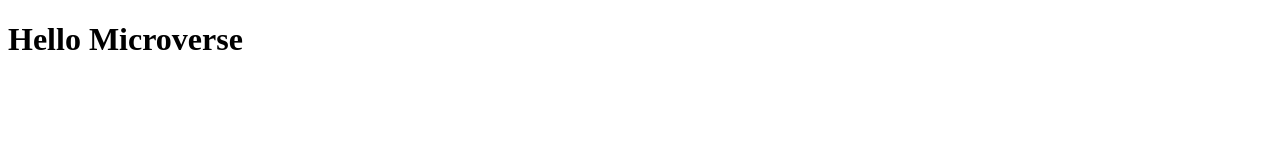
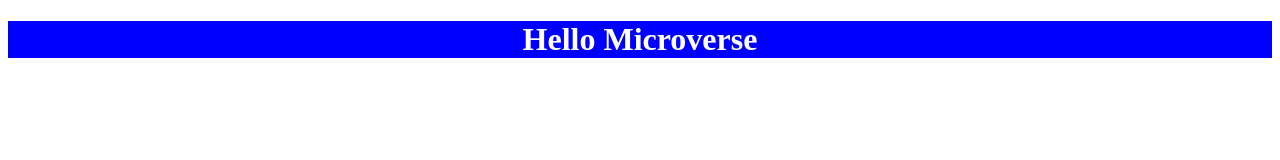
Before and after one commit to abdulsamadhb/Hello-microverse, a plain HTML site: page index.html in a window 1280 px wide. Drawn offline with Linux system fonts and the light colour scheme.

Commit message:
Added styling part

```diff
--- a/index.html
+++ b/index.html
@@ -4,10 +4,11 @@
     <meta charset="UTF-8">
     <meta name="viewport" content="width=device-width, initial-scale=1.0">
     <title>Hello Microverse</title>
+    <link rel="stylesheet" href="style.css">
 </head>
 <body>
     <header>
-        <h1>Hello Microverse</h1>
+        <h1 class="heading-1">Hello Microverse</h1>
     </header>
 </body>
 </html>
--- a/style.css
+++ b/style.css
@@ -0,0 +1,5 @@
+.heading-1 {
+    text-align: center;
+    background-color: blue;
+    color: white;
+};
```
